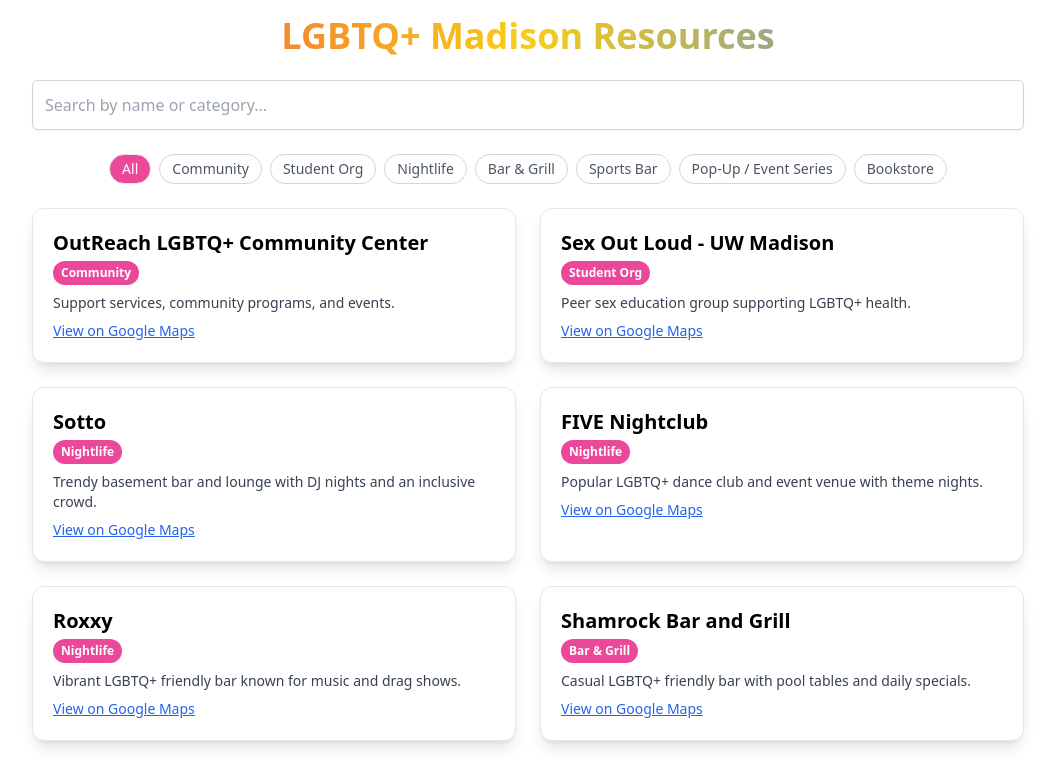
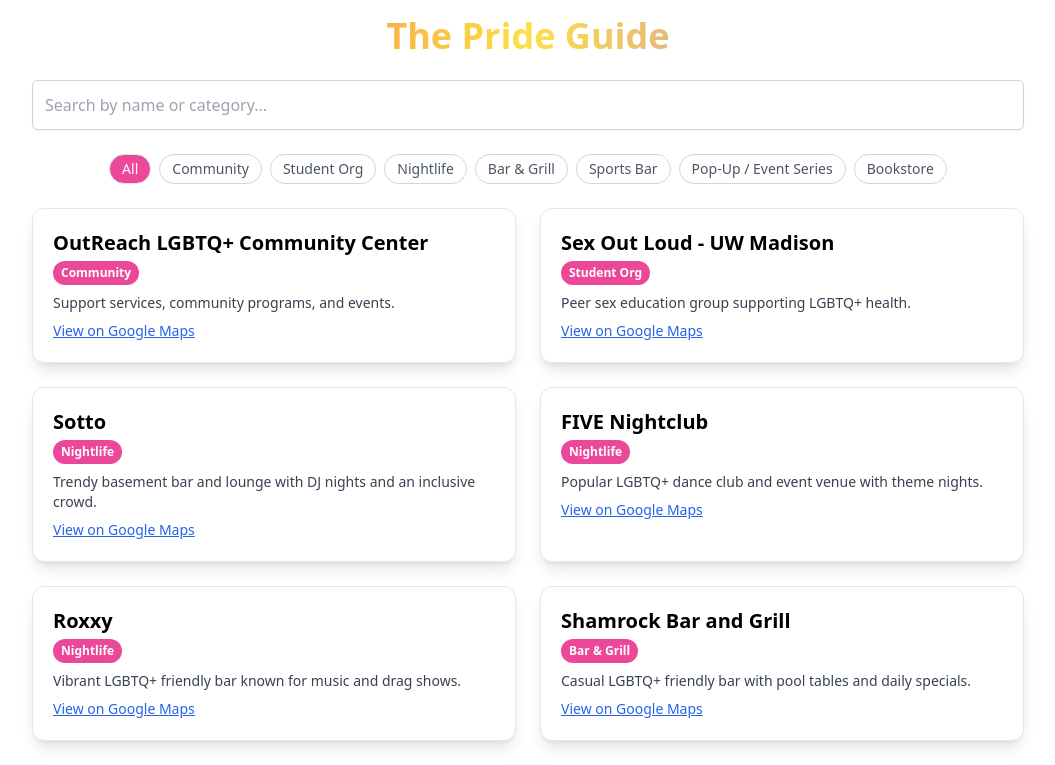
Before and after one commit to bkohlhepp10/lgbtq-madison, a Next.js app: page / in a window 1280 px wide. Shown: the top 765 px of the page, without its empty margins (112-1167 px from the left). Built offline with nearby package versions, Linux system fonts and the light colour scheme.

Commit message:
More aesthetics

```diff
--- a/pages/index.tsx
+++ b/pages/index.tsx
@@ -85,9 +85,9 @@
   return (
     <main className="p-4 space-y-6 max-w-5xl mx-auto">
       {/* 🌈 Title */}
-      <h1 className="text-4xl font-extrabold bg-clip-text text-transparent bg-gradient-to-r from-red-500 via-yellow-400 to-blue-500 text-center">
-        LGBTQ+ Madison Resources
-      </h1>
+      <h1 className="text-4xl font-extrabold text-center bg-gradient-to-r from-red-500 via-orange-400 via-yellow-300 via-green-400 via-blue-500 to-purple-500 bg-clip-text text-transparent">
+  The Pride Guide
+</h1>
 
       {/* 🔍 Search */}
       <input
```
